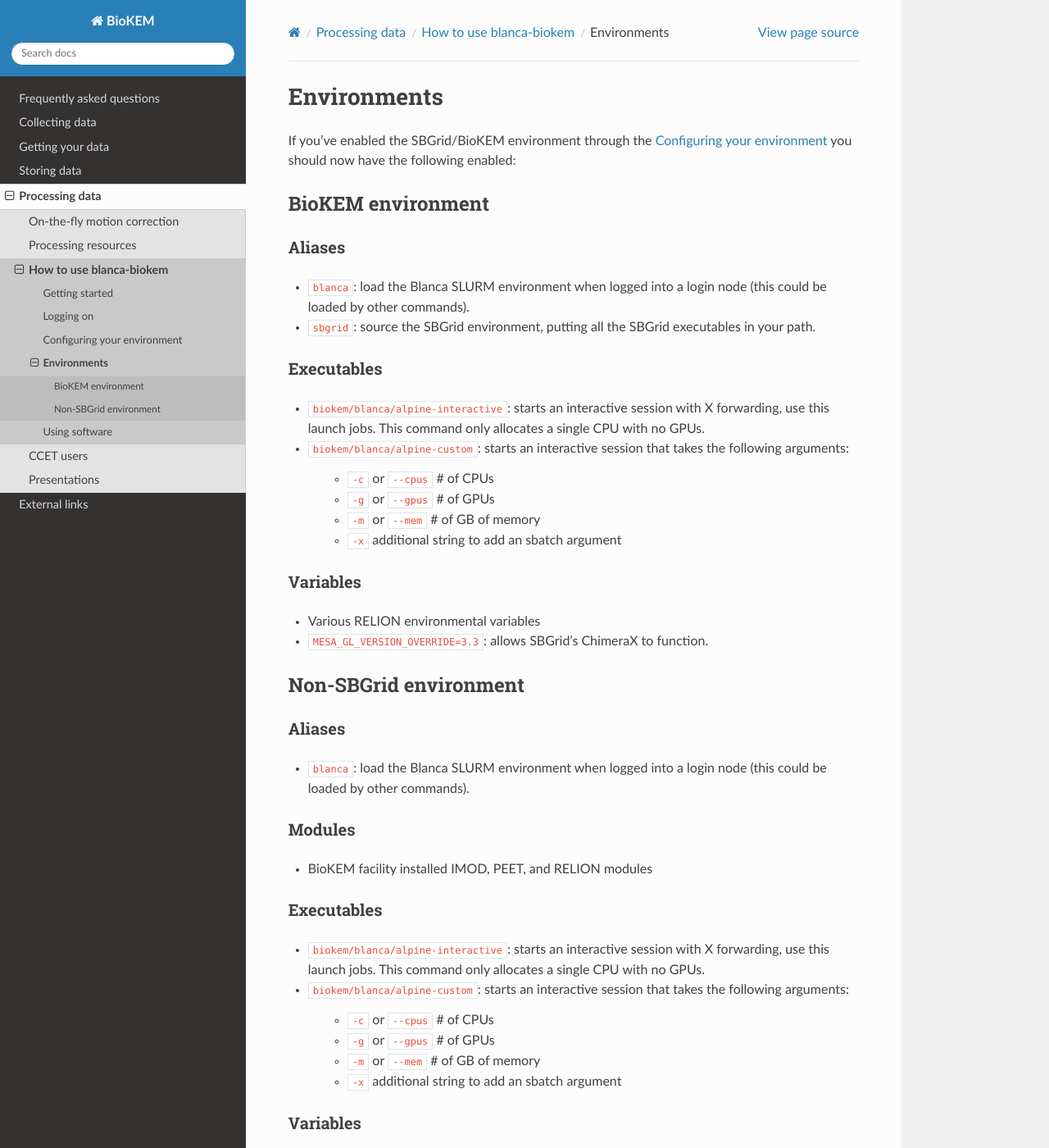
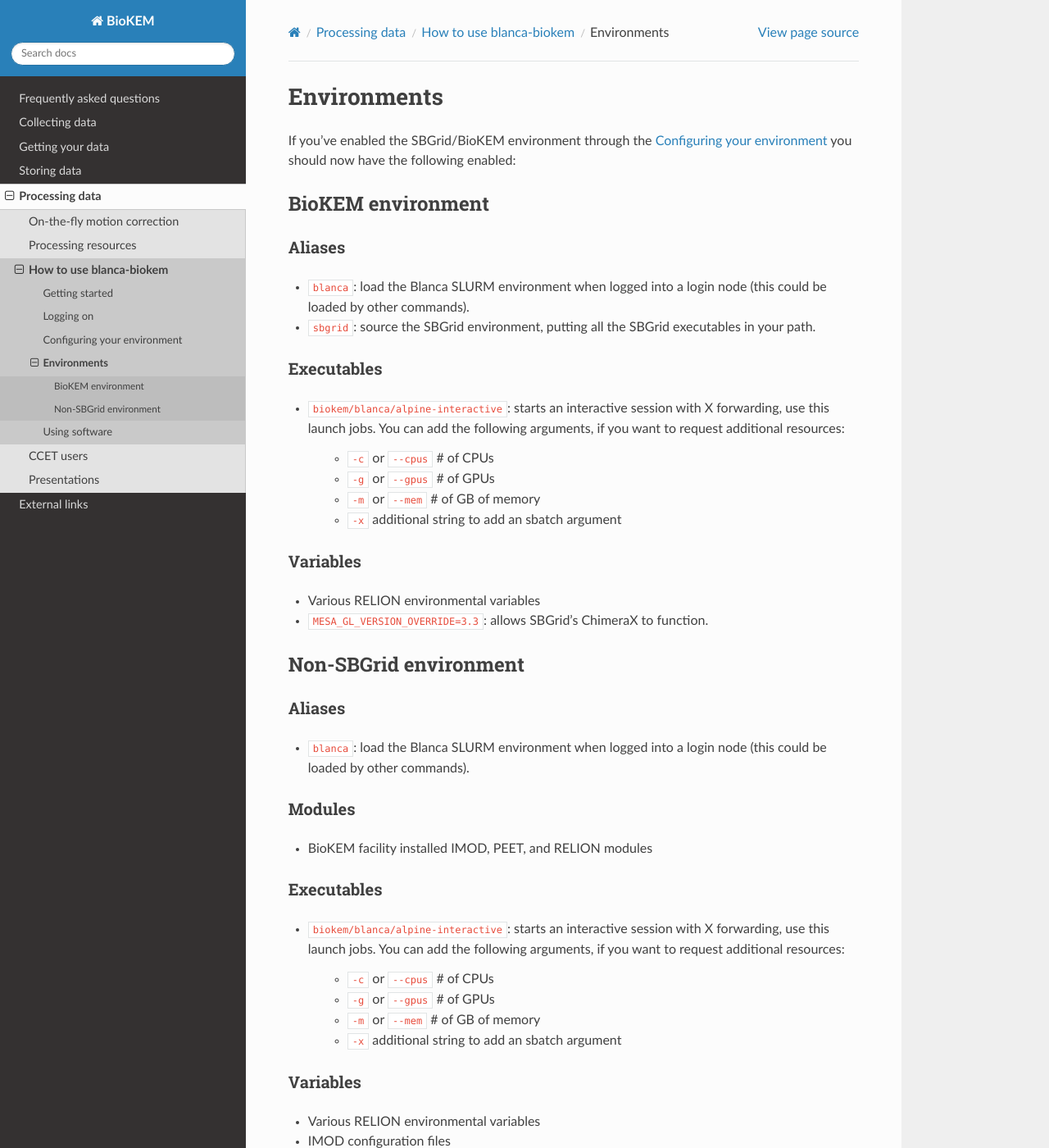
Before and after one commit to CU-BioKEM/user-guide, a Sphinx documentation site: the page built from docs/source/processing/environments.rst, in a window 1280 px wide and 1400 px high. Shown: the whole window at 82% size. Built offline with Sphinx 7.4.7 and the Read the Docs theme 2.0.0, drawn with Linux system fonts in a browser that asks for light colours; pages that are not in the unit, such as notebooks, are missing from menus.

```diff
--- a/docs/source/processing/environments.rst
+++ b/docs/source/processing/environments.rst
@@ -14,8 +14,7 @@ Aliases
 
 Executables
 -----------
-- ``biokem/blanca/alpine-interactive``: starts an interactive session with X forwarding, use this launch jobs. This command only allocates a single CPU with no GPUs.
-- ``biokem/blanca/alpine-custom``: starts an interactive session that takes the following arguments:
+- ``biokem/blanca/alpine-interactive``: starts an interactive session with X forwarding, use this launch jobs. You can add the following arguments, if you want to request additional resources:
 
     - ``-c`` or ``--cpus`` # of CPUs
     - ``-g`` or ``--gpus`` # of GPUs
@@ -40,8 +39,7 @@ Modules
 
 Executables
 -----------
-- ``biokem/blanca/alpine-interactive``: starts an interactive session with X forwarding, use this launch jobs. This command only allocates a single CPU with no GPUs.
-- ``biokem/blanca/alpine-custom``: starts an interactive session that takes the following arguments:
+- ``biokem/blanca/alpine-interactive``: starts an interactive session with X forwarding, use this launch jobs. You can add the following arguments, if you want to request additional resources:
 
     - ``-c`` or ``--cpus`` # of CPUs
     - ``-g`` or ``--gpus`` # of GPUs
```
Also changed, not shown: docs/source/processing/configure.rst (+1 -23 lines), docs/source/processing/non_sbgrid.rst (added, +16 -0 lines).
